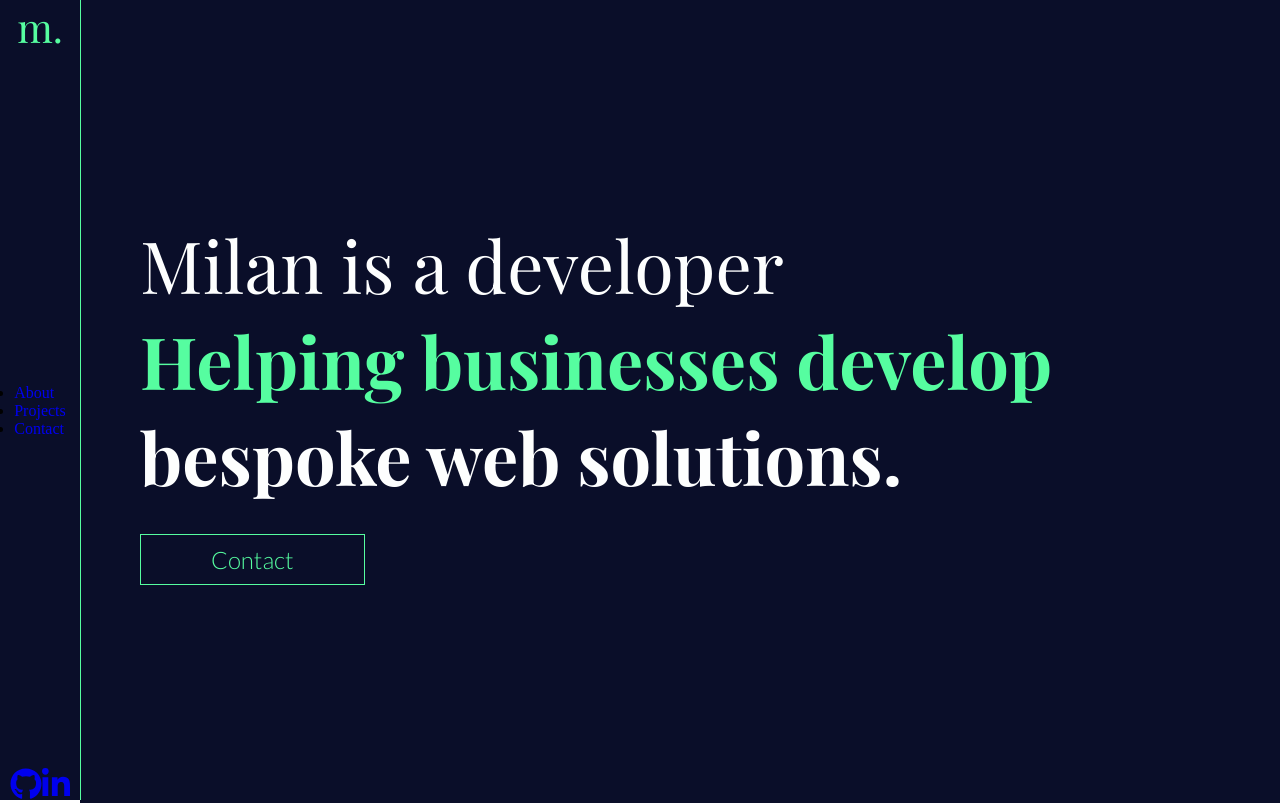
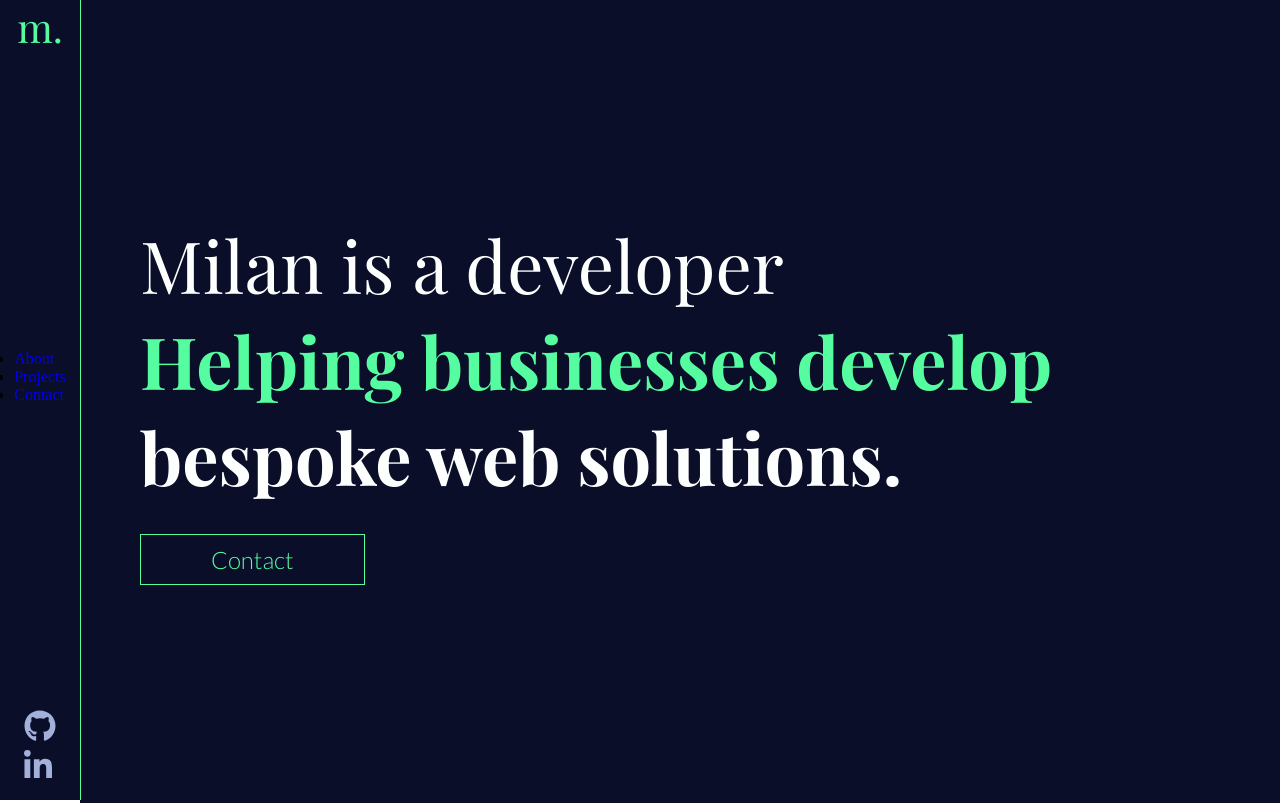
Before and after one commit to MilanStanojlovic/portfolio-gatsby, a Gatsby site: page / in a window 1280 px wide. Shown: the top 803 px of the page. Built offline with nearby package versions, Linux system fonts and the light colour scheme; Gatsby itself is replaced by a stand-in of ours; a web font is replaced by a local one.

Commit message:
icon styling

```diff
--- a/src/components/navigation/navigation.module.scss
+++ b/src/components/navigation/navigation.module.scss
@@ -9,4 +9,10 @@
   align-items: center;
   justify-content: space-between;
   border-right: 1px solid $primary;
+
+  &__social {
+    display: flex;
+    flex-direction: column;
+    margin-bottom: 10px;
+  }
 }
--- a/src/style/global.scss
+++ b/src/style/global.scss
@@ -36,6 +36,17 @@
   margin: 0 auto;
 }
 
+.icon {
+  transition: ease-in 0.3s;
+  color: $gray;
+  margin-bottom: 8px;
+
+  &:hover {
+    transition: ease-in 0.3s;
+    color: $primary;
+  }
+}
+
 .section {
   height: 100vh;
   background-color: $dark;
```
